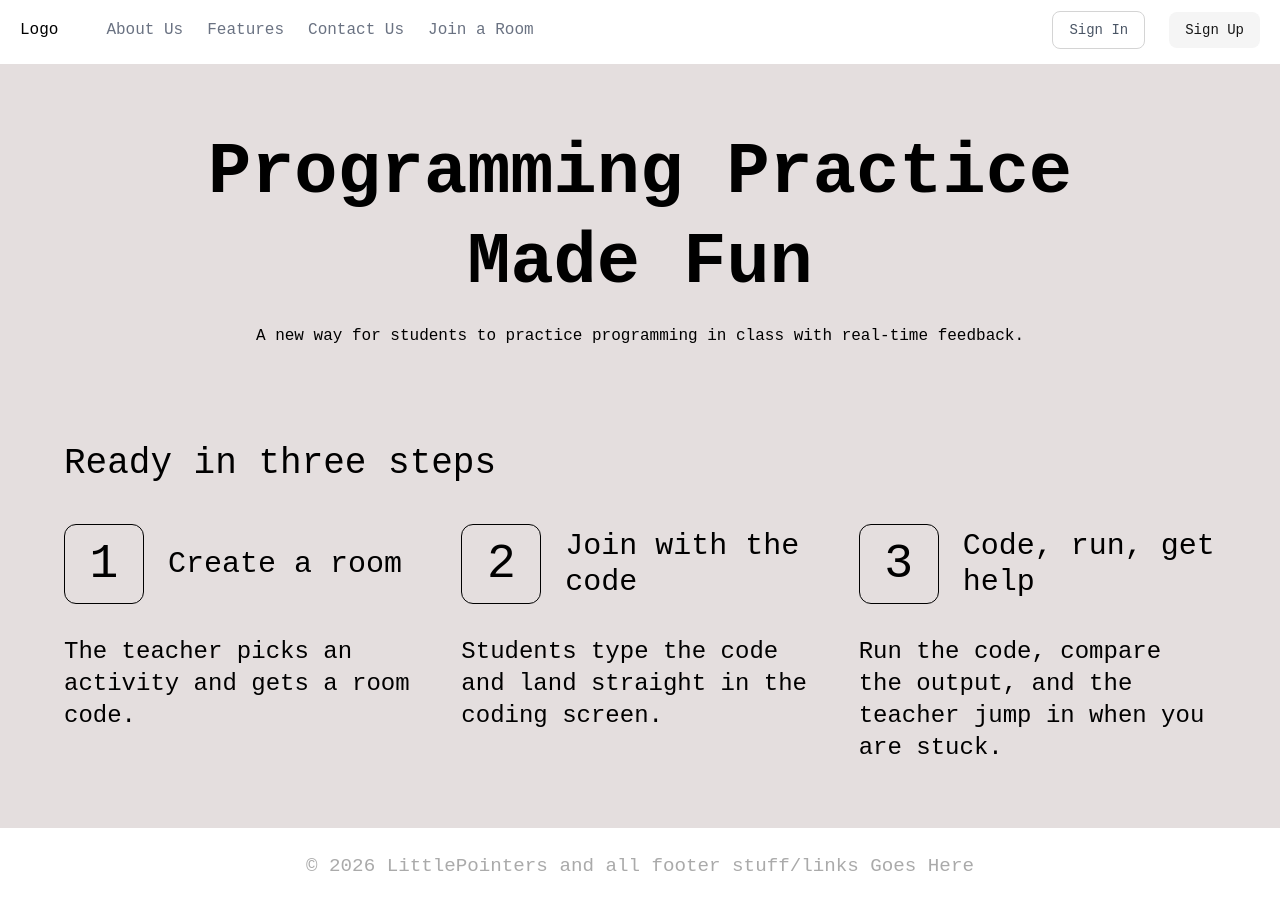
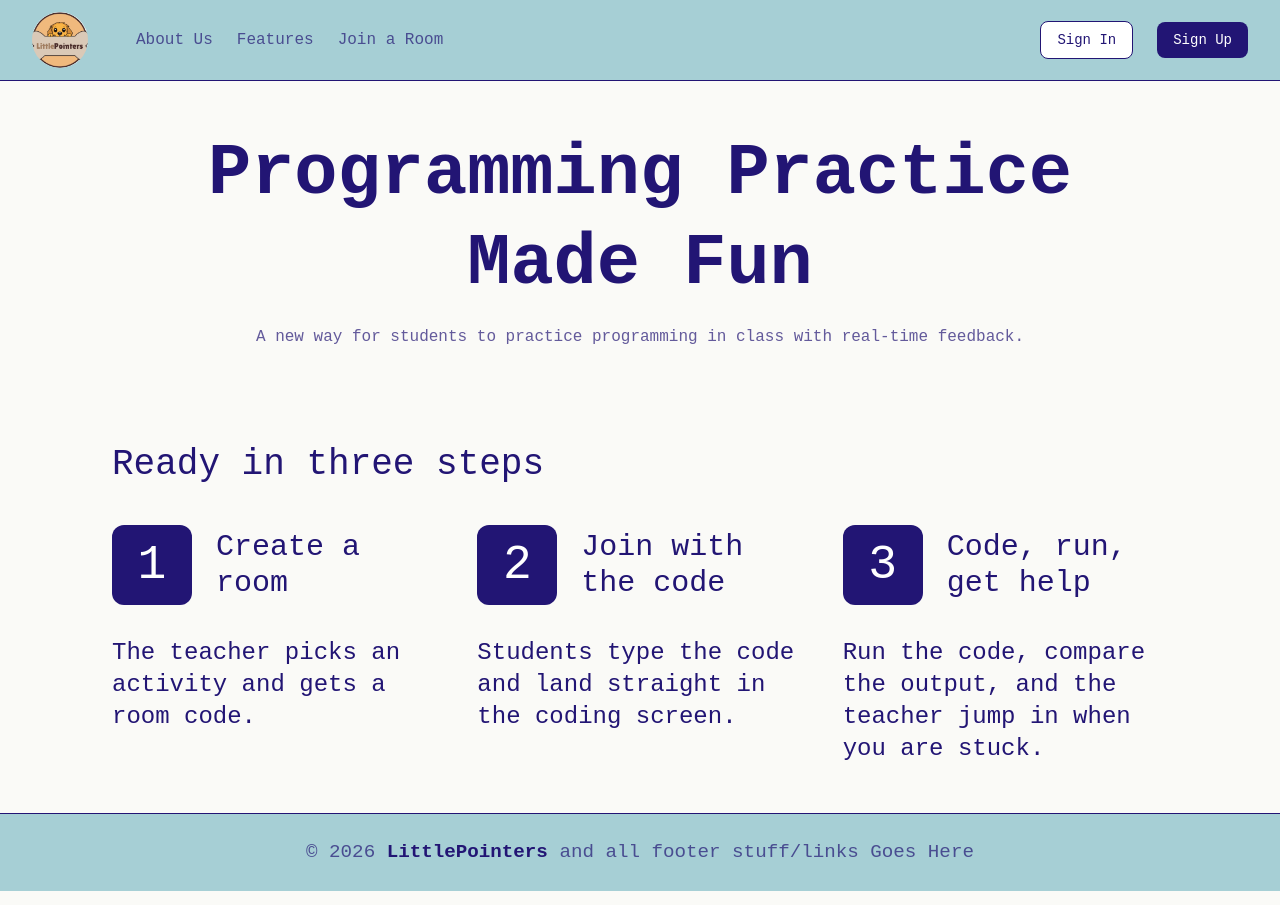
Before and after one commit to nnechi/CS-472, a React (Vite) app in the folder client/: page / in a window 1280 px wide. Built offline with nearby package versions, Linux system fonts and the light colour scheme; no server answers; a web font is replaced by a local one.

Commit message:
matching the color other pages + changing UIs

```diff
--- a/client/src/components/Footer.tsx
+++ b/client/src/components/Footer.tsx
@@ -6,10 +6,10 @@ interface FooterProps {
 
 export default function Footer({ className }: FooterProps) {
     return(
-        <footer className={`bg-white text-[#AAAAAA] flex shrink-0 py-6 justify-center items-center mt-auto font-medium text-[clamp(0.75rem,1.5vw,1.25rem)] ${className}`}>
+        <footer className={`border-t border-brand bg-brand-light text-brand/70 flex shrink-0 py-6 justify-center items-center mt-auto font-medium text-[clamp(0.75rem,1.5vw,1.25rem)] ${className}`}>
             <span>
                 © 2026{' '}
-                <Link to="/" className="hover:text-gray-700">
+                <Link to="/" className="font-semibold text-brand hover:underline">
                     LittlePointers
                 </Link>{' '}
                 and all footer stuff/links Goes Here
--- /dev/null
+++ b/client/src/components/MenuIcons.tsx
@@ -0,0 +1,58 @@
+// Outline icons for the dashboard menu. They draw with currentColor, so they
+// take the menu's text color (text-brand). Paths are from Lucide (ISC license).
+type IconProps = { className?: string }
+
+const base = {
+    viewBox: "0 0 24 24",
+    fill: "none",
+    stroke: "currentColor",
+    strokeWidth: 1.75,
+    strokeLinecap: "round" as const,
+    strokeLinejoin: "round" as const,
+    "aria-hidden": true,
+}
+
+export function HomeIcon({ className = "h-6 w-6" }: IconProps) {
+    return (
+        <svg {...base} className={className}>
+            <path d="M15 21v-8a1 1 0 0 0-1-1h-4a1 1 0 0 0-1 1v8" />
+            <path d="M3 10a2 2 0 0 1 .709-1.528l7-5.999a2 2 0 0 1 2.582 0l7 5.999A2 2 0 0 1 21 10v9a2 2 0 0 1-2 2H5a2 2 0 0 1-2-2z" />
+        </svg>
+    )
+}
+
+export function PencilIcon({ className = "h-6 w-6" }: IconProps) {
+    return (
+        <svg {...base} className={className}>
+            <path d="M21.174 6.812a1 1 0 0 0-3.986-3.987L3.842 16.174a2 2 0 0 0-.5.83l-1.321 4.352a.5.5 0 0 0 .623.622l4.353-1.32a2 2 0 0 0 .83-.497z" />
+            <path d="m15 5 4 4" />
+        </svg>
+    )
+}
+
+export function FolderIcon({ className = "h-6 w-6" }: IconProps) {
+    return (
+        <svg {...base} className={className}>
+            <path d="M20 20a2 2 0 0 0 2-2V8a2 2 0 0 0-2-2h-7.9a2 2 0 0 1-1.69-.9L9.6 3.9A2 2 0 0 0 7.93 3H4a2 2 0 0 0-2 2v13a2 2 0 0 0 2 2Z" />
+        </svg>
+    )
+}
+
+export function SettingsIcon({ className = "h-6 w-6" }: IconProps) {
+    return (
+        <svg {...base} className={className}>
+            <path d="M12.22 2h-.44a2 2 0 0 0-2 2v.18a2 2 0 0 1-1 1.73l-.43.25a2 2 0 0 1-2 0l-.15-.08a2 2 0 0 0-2.73.73l-.22.38a2 2 0 0 0 .73 2.73l.15.1a2 2 0 0 1 1 1.72v.51a2 2 0 0 1-1 1.74l-.15.09a2 2 0 0 0-.73 2.73l.22.38a2 2 0 0 0 2.73.73l.15-.08a2 2 0 0 1 2 0l.43.25a2 2 0 0 1 1 1.73V20a2 2 0 0 0 2 2h.44a2 2 0 0 0 2-2v-.18a2 2 0 0 1 1-1.73l.43-.25a2 2 0 0 1 2 0l.15.08a2 2 0 0 0 2.73-.73l.22-.39a2 2 0 0 0-.73-2.73l-.15-.08a2 2 0 0 1-1-1.74v-.5a2 2 0 0 1 1-1.74l.15-.09a2 2 0 0 0 .73-2.73l-.22-.38a2 2 0 0 0-2.73-.73l-.15.08a2 2 0 0 1-2 0l-.43-.25a2 2 0 0 1-1-1.73V4a2 2 0 0 0-2-2z" />
+            <circle cx="12" cy="12" r="3" />
+        </svg>
+    )
+}
+
+export function LogoutIcon({ className = "h-6 w-6" }: IconProps) {
+    return (
+        <svg {...base} className={className}>
+            <path d="M9 21H5a2 2 0 0 1-2-2V5a2 2 0 0 1 2-2h4" />
+            <polyline points="16 17 21 12 16 7" />
+            <line x1="21" x2="9" y1="12" y2="12" />
+        </svg>
+    )
+}
--- a/client/src/components/NavLinks.tsx
+++ b/client/src/components/NavLinks.tsx
@@ -7,8 +7,8 @@ interface NavLinksProp {
 export default function NavLinks({ onLinkClick }: NavLinksProp) {
     const getLinkClass = ({isActive}:{isActive:boolean}) =>
         isActive
-            ? "font-bold text-[#161616]"
-            : "text-gray-500 hover:font-bold hover:text-[#161616]";
+            ? "font-bold text-brand underline decoration-2 underline-offset-8"
+            : "text-brand/70 hover:text-brand";
 
     return (
         <>
@@ -18,9 +18,9 @@ export default function NavLinks({ onLinkClick }: NavLinksProp) {
             <NavLink to="/features" className={getLinkClass} onClick={onLinkClick}>
                 Features
             </NavLink>
-            <NavLink to="/contact" className={getLinkClass} onClick={onLinkClick}>
+            {/* <NavLink to="/contact" className={getLinkClass} onClick={onLinkClick}>
                 Contact Us
-            </NavLink>
+            </NavLink> */}
             <NavLink to="/joinroom" className={getLinkClass} onClick={onLinkClick}>
                 Join a Room
             </NavLink>
--- a/client/src/components/Navbar.tsx
+++ b/client/src/components/Navbar.tsx
@@ -3,6 +3,7 @@ import { useState } from 'react'
 import useNavbarResize from "../hooks/useNavbarResize"
 import NavLinks from "./NavLinks"
 import SignInLinks from "./SignInLinks"
+import fullLogo from "../assets/LittlePointers Logo/full Logo.png"
 
 interface NavbarProps {
     className?: string
@@ -13,13 +14,17 @@ export default function Navbar( {className}: NavbarProps) {
     useNavbarResize(() => setDropdown(false))
 
     function getLogo() {
-        return <NavLink to="/">Logo</NavLink>
+        return (
+            <NavLink to="/" aria-label="LittlePointers home">
+                <img src={fullLogo} alt="" className="h-14 w-14 rounded-full object-cover"/>
+            </NavLink>
+        )
     }
 
     return(
-        <nav className={`relative w-full bg-white text-black ${className}`}>
+        <nav className={`relative w-full border-b border-brand bg-brand-light text-brand ${className}`}>
 
-            <div className="mx-auto flex h-15 w-full items-center justify-between px-5 flex-nowrap">
+            <div className="mx-auto flex h-16 w-full items-center justify-between px-5 flex-nowrap sm:h-20 sm:px-8">
 
                 {/* LEFT GROUP: Logo and Main Nav Links */}
                 <div className="flex flex-nowrap items-center gap-12 whitespace-nowrap">
@@ -36,7 +41,7 @@ export default function Navbar( {className}: NavbarProps) {
 
                 {/* Only shows when desktop elements hide */}
                 <button
-                    className="text-[clamp(1.2rem,2vw,1.5rem)] p-2 cursor-pointer md:hidden"
+                    className="rounded-lg p-2 text-[clamp(1.2rem,2vw,1.5rem)] text-brand cursor-pointer hover:bg-white/60 md:hidden"
                     onClick={() => setDropdown(!dropdown)}
                     aria-label="Toggle dropdown menu"
                 >
@@ -45,7 +50,7 @@ export default function Navbar( {className}: NavbarProps) {
 
                 {/* Mobile Dropdown Menu */}
                 {dropdown &&
-                    <div className="absolute top-full right-0 flex flex-col w-max bg-white p-6 shadow-md md:hidden">
+                    <div className="absolute top-full right-0 flex flex-col gap-3 w-max rounded-bl-lg border-b border-l border-brand bg-brand-light p-6 shadow-md md:hidden">
                         <NavLinks onLinkClick={() => setDropdown(false)} />
                         <SignInLinks />
                     </div>
--- a/client/src/components/SignInLinks.tsx
+++ b/client/src/components/SignInLinks.tsx
@@ -5,14 +5,14 @@ export default function getSignInLinks() {
             <>
                 <Link
                     to="/login"
-                    className="text-gray-600 hover:font-bold hover:text-[#161616] transition-colors md:rounded-lg md:border md:border-neutral-300 md:px-4 md:py-2 md:text-sm md:font-medium md:hover:bg-neutral-200"
+                    className="text-brand/70 hover:text-brand transition-colors md:rounded-lg md:border md:border-brand md:bg-white md:px-4 md:py-2 md:text-sm md:font-medium md:text-brand md:hover:bg-white/70"
                 >
                     Sign In
                 </Link>
 
                 <Link
                     to="/signup"
-                    className="text-gray-600 hover:font-bold hover:text-[#161616] transition-colors md:rounded-lg md:bg-neutral-100 md:text-neutral-900 md:px-4 md:py-2 md:text-sm md:font-medium md:hover:bg-neutral-200"
+                    className="text-brand/70 hover:text-brand transition-colors md:rounded-lg md:bg-brand md:px-4 md:py-2 md:text-sm md:font-medium md:text-white md:hover:bg-brand/90"
                 >
                     Sign Up
                 </Link>
--- a/client/src/index.css
+++ b/client/src/index.css
@@ -17,5 +17,5 @@
 
 body {
   margin: 0;
-  background-color: #e4dede;
+  background-color: #fafaf7;
 }
--- a/client/src/layouts/DashboardLayout.tsx
+++ b/client/src/layouts/DashboardLayout.tsx
@@ -3,6 +3,7 @@ import { Link, NavLink, Outlet } from "react-router-dom"
 import useAuth from "../hooks/useAuth"
 import DashboardSearch from "../components/DashboardSearch"
 import UserAvatar from "../components/UserAvatar"
+import { FolderIcon, HomeIcon, LogoutIcon, PencilIcon, SettingsIcon } from "../components/MenuIcons"
 import shortLogo from "../assets/LittlePointers Logo/Short Logo.png"
 
 // Menu items stack the icon above the text on small screens and sit side by side on laptop and larger.
@@ -71,22 +72,22 @@ export default function DashboardLayout() {
                 {/* Menu. The ☰ button opens and closes it at every screen size. */}
                 <nav id="dashboard-menu" className={`${menuOpen ? "flex w-28 md:w-56" : "hidden md:flex md:w-16"} relative z-10 shrink-0 flex-col gap-2 border-r border-brand bg-brand-light p-2 shadow-[2px_0_8px_rgba(34,21,116,0.18)]`}>
                         <NavLink to="/dashboard" end aria-label="Home" onClick={() => setMenuOpen(false)} className={linkClass}>
-                            <span className="text-xl md:text-lg" aria-hidden="true">🏠︎</span>
+                            <HomeIcon />
                             <span className={labelClass}>Home</span>
                             <span className={tooltipClass(menuOpen)} aria-hidden="true">Home</span>
                         </NavLink>
                         <NavLink to="/dashboard/activities" aria-label="Activities" onClick={() => setMenuOpen(false)} className={linkClass}>
-                            <span className="text-xl md:text-lg" aria-hidden="true">✎</span>
+                            <PencilIcon/>
                             <span className={labelClass}>Activities</span>
                             <span className={tooltipClass(menuOpen)} aria-hidden="true">Activities</span>
                         </NavLink>
                         <NavLink to="/dashboard/notes" aria-label="Notes" onClick={() => setMenuOpen(false)} className={linkClass}>
-                            <span className="text-xl md:text-lg" aria-hidden="true">🖿</span>
+                            <FolderIcon/>
                             <span className={labelClass}>Notes</span>
                             <span className={tooltipClass(menuOpen)} aria-hidden="true">Notes</span>
                         </NavLink>
                         <NavLink to="/dashboard/settings" aria-label="Settings" onClick={() => setMenuOpen(false)} className={linkClass}>
-                            <span className="text-3xl md:text-2xl" aria-hidden="true">⛭</span>
+                            <SettingsIcon/>
                             <span className={labelClass}>Settings</span>
                             <span className={tooltipClass(menuOpen)} aria-hidden="true">Settings</span>
                         </NavLink>
@@ -96,7 +97,7 @@ export default function DashboardLayout() {
                             aria-label="Logout"
                             onClick={logout}
                         >
-                            <span className="text-xl md:text-lg" aria-hidden="true">➜]</span>
+                            <LogoutIcon/>
                             <span className={labelClass}>Logout</span>
                             <span className={tooltipClass(menuOpen)} aria-hidden="true">Logout</span>
                         </button>
--- a/client/src/layouts/HomeLayout.tsx
+++ b/client/src/layouts/HomeLayout.tsx
@@ -4,9 +4,9 @@ import Footer from "../components/Footer"
 
 export default function HomeLayout() {
     return(
-        <div className="min-h-screen flex flex-col">
+        <div className="min-h-screen flex flex-col bg-paper text-brand">
             <Navbar className="min-h-[8vh] flex-shrink-0"/>
-            <main className="flex-1">
+            <main className="mx-auto w-full max-w-6xl flex-1 px-6 py-12 sm:px-12">
                 <Outlet />
             </main>
             <Footer className="min-h-[8vh] flex-shrink-0"/>
--- a/client/src/pages/Features.css
+++ b/client/src/pages/Features.css
@@ -7,24 +7,24 @@ font-weight: 400;
 .features-page {
   /* min-height: 100vh;
   /* display: flex; */
-  min-height: 83vh;
+  /* min-height: 83vh; */
   font-family: "Iosevka Charon", monospace;
-  padding: 2rem;
+  padding: 2rem 0;
 }
 
 .features-grid {
   display: grid;
   grid-template-columns: repeat(2, minmax(0, 1fr));
   gap: 1.25rem;
-  max-width: 1020px;
-  margin: 0 auto;
+  /* max-width: 1020px;
+  margin: 0 auto; */
 }
 
 .features-card {
   margin-top: 10px;
   background: #ccc9f7;
   border-radius: 24px;
-  padding: 70px;
+  padding: 2rem;
   min-height: auto;
   flex-direction: column;
   box-shadow: 0 4px 12px rgba(0,0,0,0.18);
--- a/client/src/pages/Features.tsx
+++ b/client/src/pages/Features.tsx
@@ -86,13 +86,12 @@ function FeatureCard({ title, description, icon }: Feature) {
 
   export default function Features() {
   return (
-    <main className="features-page">
-        <h1 className="features-page__header">Features</h1>
+    <div className="features-page">
         <div className="features-grid">
           {FEATURES.map((f) => (
             <FeatureCard key={f.id} {...f} />
           ))}
         </div>
-    </main>
+    </div>
   );
 }
--- a/client/src/pages/Home.tsx
+++ b/client/src/pages/Home.tsx
@@ -1,12 +1,12 @@
 
 export default function Home() {
     return (
-        <main className="px-6 py-16 sm:px-12">
+      <div>
             <section className="mx-auto max-w-5xl text-center">
                 <h1 className="text-5xl font-bold leading-tight sm:text-7xl">
                     Programming Practice Made Fun
                 </h1>
-                <p className="mt-4">
+                <p className="mt-4 text-brand/70">
                     A new way for students to practice programming in class with real-time feedback.
                 </p>
             </section>
@@ -16,7 +16,7 @@ export default function Home() {
                 <ol className="mt-10 grid list-none gap-10 p-0 md:grid-cols-3">
                     <li>
                         <div className="flex items-center gap-6">
-                            <span className="flex h-20 w-20 shrink-0 items-center justify-center rounded-xl border text-5xl">
+                            <span className="flex h-20 w-20 shrink-0 items-center justify-center rounded-xl bg-brand text-5xl text-white">
                                 1
                             </span>
                             <h3 className="text-3xl">Create a room</h3>
@@ -27,7 +27,7 @@ export default function Home() {
                     </li>
                     <li>
                         <div className="flex items-center gap-6">
-                            <span className="flex h-20 w-20 shrink-0 items-center justify-center rounded-xl border text-5xl">
+                            <span className="flex h-20 w-20 shrink-0 items-center justify-center rounded-xl bg-brand text-5xl text-white">
                                 2
                             </span>
                             <h3 className="text-3xl">Join with the code</h3>
@@ -38,7 +38,7 @@ export default function Home() {
                     </li>
                     <li>
                         <div className="flex items-center gap-6">
-                            <span className="flex h-20 w-20 shrink-0 items-center justify-center rounded-xl border text-5xl">
+                            <span className="flex h-20 w-20 shrink-0 items-center justify-center rounded-xl bg-brand text-5xl text-white">
                                 3
                             </span>
                             <h3 className="text-3xl">Code, run, get help</h3>
@@ -49,6 +49,7 @@ export default function Home() {
                     </li>
                 </ol>
             </section>
-        </main>
+        </div>
+
     )
 }
--- a/client/src/pages/JoinRoom.tsx
+++ b/client/src/pages/JoinRoom.tsx
@@ -43,15 +43,15 @@ export default function JoinRoom() {
     }
 
     return(
-        <div className="flex min-h-[83vh] items-center justify-center p-6">
-            <div className="flex w-full max-w-sm flex-col gap-3 p-6 rounded-2xl border border-gray-300 bg-white p-9 shadow-md">
+        <div className="flex item-center justify-center py-12">
+            <div className="flex w-full max-w-sm flex-col gap-3 rounded-2xl border border-brand bg-white p-9 text-brand shadow-[0_4px_14px_rgba(34,21,116,0.15)]">
             <h1 className="text-2xl font-bold">Join a Room</h1>
 
             <form onSubmit={handleSubmit} className="mt-2 flex flex-col gap-3" noValidate>
                 <label htmlFor="roomCode" className="font-bold">Code</label>
                 <input
                     id="roomCode"
-                    className="rounded-lg border border-gray-300 px-3 py-2 uppercase placeholder:normal-case"
+                    className="rounded-lg border border-brand/30 px-3 py-2 uppercase tracking-widest placeholder:normal-case placeholder:tracking-normal placeholder:text-brand/40 focus:border-brand focus:outline-none"
                     value={code}
                     onChange={(e) => {
                         setCode(e.target.value)
@@ -66,7 +66,7 @@ export default function JoinRoom() {
                 <label htmlFor="displayName" className="font-bold">Your name</label>
                 <input
                     id="displayName"
-                    className="rounded-lg border border-gray-300 px-3 py-2"
+                    className="rounded-lg border border-brand/30 px-3 py-2 placeholder:text-brand/40 focus:border-brand focus:outline-none"
                     value={name}
                     onChange={(e) => {
                         setName(e.target.value)
@@ -78,11 +78,11 @@ export default function JoinRoom() {
                 />
 
                 {error && (
-                    <p role="alert" className="text-sm text-red-700">{error}</p>
+                    <p role="alert" className="rounded-md bg-warn px-3 py-2 text-sm text-brand">{error}</p>
                 )}
                 <button
                     type="submit"
-                    className="rounded-lg border border-gray-300 px-4 py-2 text-gray-900 cursor-pointer hover:bg-neutral-100"
+                    className="rounded-lg bg-brand px-4 py-2 text-white cursor-pointer hover:bg-brand/90"
                 >
                     Join
                 </button>
```
